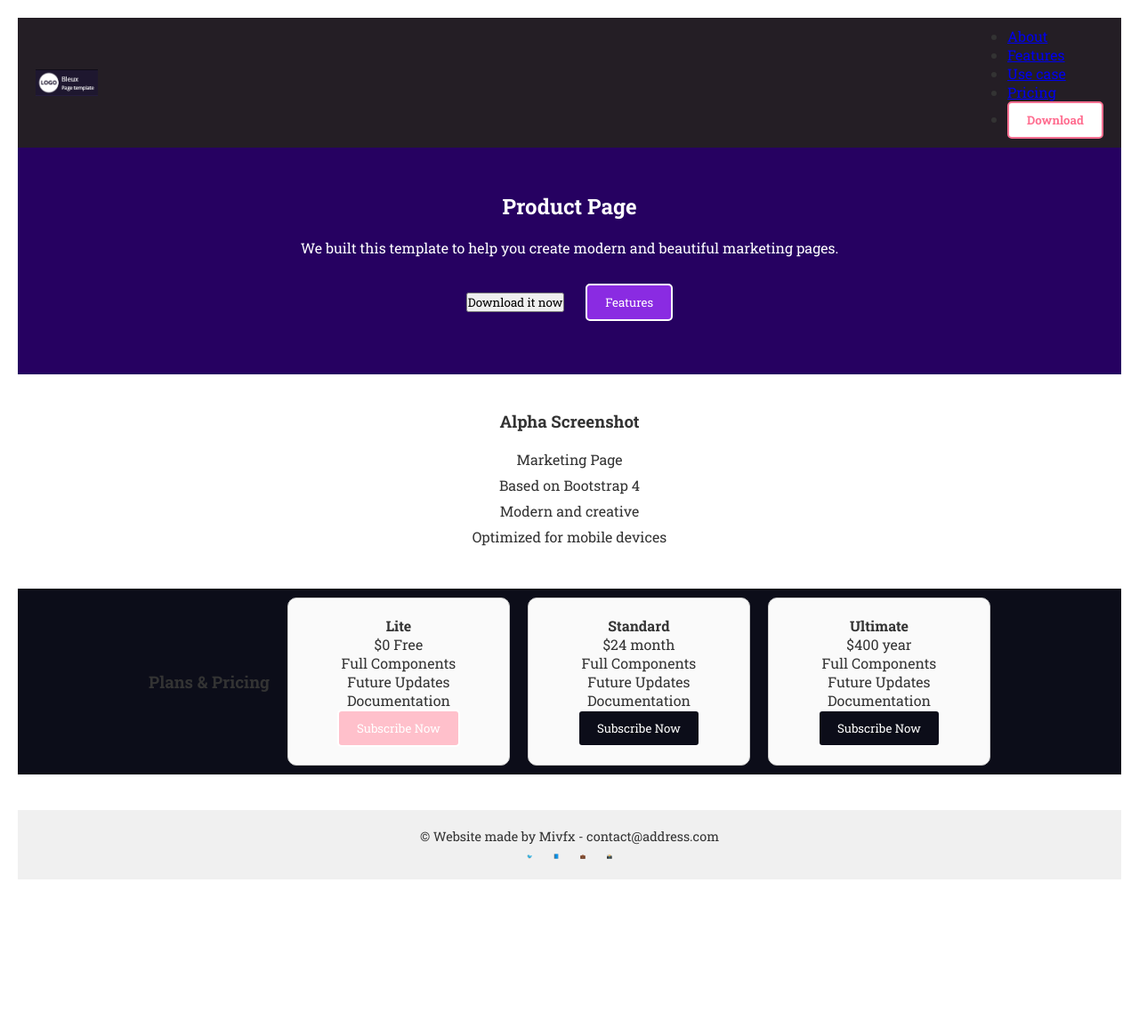
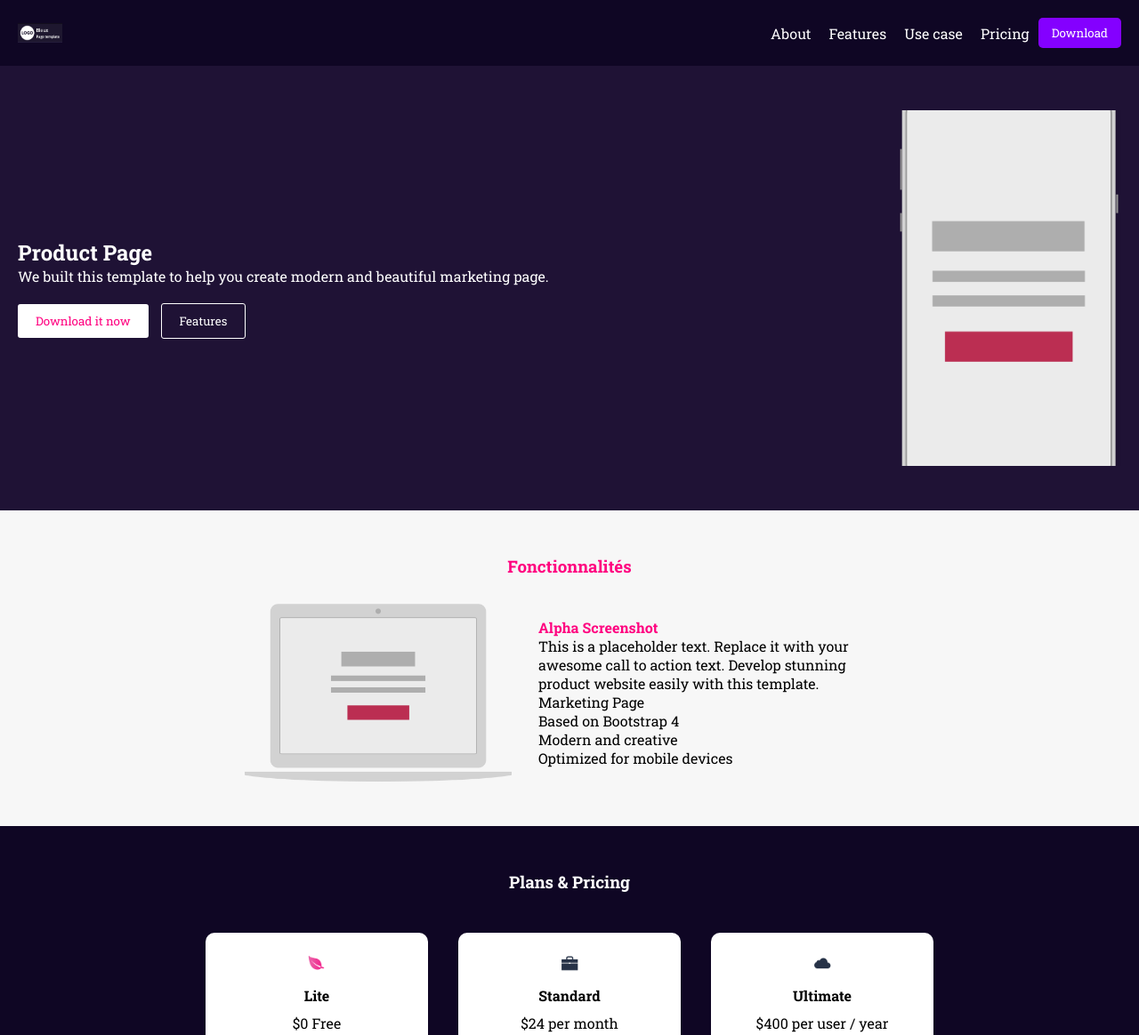
Before and after one commit to LeotookMasterCoder/Proyecto-Bleux, a plain HTML site: page index.html in a window 1280 px wide. Shown: the top 1164 px of the page at 89% size. Before the commit the page ends 1009 px from the top, so only its background shows below. Drawn offline with Linux system fonts and the light colour scheme.

Commit message:
DA Segundo Commit Bleux

```diff
--- a/index.html
+++ b/index.html
@@ -3,62 +3,70 @@
 <head>
   <meta charset="UTF-8" />
   <meta name="viewport" content="width=device-width, initial-scale=1.0"/>
-  <title>Bleux Template</title>
+  <title>Bleux Template Básico</title>
   <link rel="stylesheet" href="styles/archivo.css">
 </head>
 <body>
 
   <nav>
     <img src="assets/img/logo.png" alt="Logo Bleux" class="logo">
-    <ul>
-      <li><a href="#">About</a></li>
-      <li><a href="#">Features</a></li>
-      <li><a href="#">Use case</a></li>
-      <li><a href="#">Pricing</a></li>
-      <li><button class="download-btn">Download</button></li>
-    </ul>
+    <div class="menu">
+      <a href="#">About</a>
+      <a href="#">Features</a>
+      <a href="#">Use case</a>
+      <a href="#">Pricing</a>
+      <button class="download-btn">Download</button>
+    </div>
   </nav>
 
   <header class="producto">
-    <h2>Product Page</h2>
-    <p>We built this template to help you create modern and beautiful marketing pages.</p>
-    <div class="producto-botones">
-      <button class="btn-primario">Download it now</button>
-      <button class="btn-secondario">Features</button>
+    <div class="producto-texto">
+      <h2>Product Page</h2>
+      <p>We built this template to help you create modern and beautiful marketing page.</p>
+      <div class="producto-botones">
+        <button class="btn-descarga">Download it now</button>
+        <button class="btn-secondario">Features</button>
+      </div>
     </div>
+    <div class="producto-imagen"></div>
   </header>
 
   <section class="features">
-    <h3>Alpha Screenshot</h3>
-    <ul>
-      <li>Marketing Page</li>
-      <li>Based on Bootstrap 4</li>
-      <li>Modern and creative</li>
-      <li>Optimized for mobile devices</li>
-    </ul>
+    <h3>Fonctionnalités</h3>
+    <div class="features-contenido">
+      <div class="features-img"></div>
+      <div class="features-texto">
+        <h4>Alpha Screenshot</h4>
+        <p>This is a placeholder text. Replace it with your awesome call to action text. Develop stunning product website easily with this template.</p>
+        <p>Marketing Page<br>Based on Bootstrap 4<br>Modern and creative<br>Optimized for mobile devices</p>
+      </div>
+    </div>
   </section>
 
   <section class="precio">
     <h3>Plans & Pricing</h3>
 
     <div class="pago">
+      <div class="icon-lite"></div>
       <h4>Lite</h4>
       <p>$0 Free</p>
-      <p>Full Components<br>Future Updates<br>Documentation</p>
+      <p>Full Components<br>Future Updates<br>Documentation<br>Customer Support<br>Cool Option</p>
       <button class="btn-subscribete1">Subscribe Now</button>
     </div>
 
     <div class="pago">
+      <div class="icon-standard"></div>
       <h4>Standard</h4>
-      <p> $24 month</p>
-      <p>Full Components<br>Future Updates<br>Documentation</p>
+      <p>$24 per month</p>
+      <p>Full Components<br>Future Updates<br>Documentation<br>Customer Support<br>Cool Option</p>
       <button class="btn-subscribete2">Subscribe Now</button>
     </div>
 
     <div class="pago">
+      <div class="icon-ultimate"></div>
       <h4>Ultimate</h4>
-      <p> $400 year</p>
-      <p>Full Components<br>Future Updates<br>Documentation</p>
+      <p>$400 per user / year</p>
+      <p>Full Components<br>Future Updates<br>Documentation<br>Customer Support<br>Cool Option</p>
       <button class="btn-subscribete2">Subscribe Now</button>
     </div>
   </section>
--- a/styles/archivo.css
+++ b/styles/archivo.css
@@ -8,126 +8,203 @@
 }
 
 body {
-  background-color: #ffffff;
-  color: #333;
-  padding: 20px;
+  background-color: white;
+  color: black;
 }
+
 nav {
   display: flex;
   justify-content: space-between;
-  flex-direction: initial;
   align-items: center;
-  background: #0e070fe7;
-  padding: 10px 20px;
-  flex-wrap: wrap;
+  background-color: #0f0624;
+  padding: 20px;
 }
 
 .logo {
-  height: auto;
-  width: 70px;
-}
-.download-btn {
-  text-decoration: none;
-  color: #333;
-  font-weight: bold;
-  background: none;
-  border: none;
-}
-.producto {
-  text-align: center;
-  padding: 50px 20px;
-  background-color: #260161;
-  color: #ffffff;
+  width: 50px;
 }
 
-.producto p {
-  margin: 20px 0;
+.menu {
+  display: flex;
+  align-items: center;
 }
 
-.producto-botones button {
-  margin: 10px;
+.menu a {
+  text-decoration: none;
+  color: white;
+  margin: 0 10px;
 }
- .precio {
+
+.download-btn {
+  background-color: #8400ff;
+  color: white;
+  border: none;
+  padding: 8px 15px;
+  border-radius: 5px;
+}
+
+.producto {
   display: flex;
   justify-content: space-between;
-  flex-direction: initial;
   align-items: center;
-  background: #0c0d19;
+  background-color: #1f1235;
+  color: white;
+  padding: 50px 20px;
+}
+
+.producto-texto {
+  max-width: 50%;
+}
+
+.producto-botones {
+  margin-top: 20px;
+}
+.btn-descarga {
+  background-color: #ffff;
+  color: #ff007f;
+  border: none;
   padding: 10px 20px;
-  flex-wrap: wrap;
+  border-radius: 3px;
+  margin-right: 10px;
+}
+
+.btn-primario {
+  background-color: #ff007f;
+  color: white;
+  border: none;
+  padding: 10px 20px;
+  border-radius: 3px;
+  margin-right: 10px;
 }
 
 .btn-secondario {
-  background-color: blueviolet;
-  color: #ffffff;
-  border: 2px solid #ffffff;
+  background-color: #1f1235;
+  color: white;
+  border: 1px solid white;
   padding: 10px 20px;
-  border-radius: 5px;
-}
-.download-btn {
-  background-color: white;
-  color: #ff6f91;
-  border: 2px solid #ff6f91;
-  padding: 10px 20px;
-  border-radius: 5px;
-}
-.btn-subscribete1 {
-  background-color: pink;
-  color: #ffffff;
-  border: 2px solid #ffffff;
-  padding: 10px 20px;
-  border-radius: 5px;
-}
-.btn-subscribete2 {
-  background-color: #0c0d19;
-  color: #ffffff;
-  border: 2px solid #ffffff;
-  padding: 10px 20px;
-  border-radius: 5px;
-}
-section {
-  text-align: center;
-  padding: 40px 20px;
+  border-radius: 3px;
 }
 
-.features img {
-  max-width: 100%;
-  height: 40px;
-  margin: 20px;
-  border-radius: 8px;
+.producto-imagen {
+  width: 250px;
+  height: 400px;
+  background-image: url('../assets/img/phone.png');
+  background-size: cover;
+  background-position: center;
 }
 
-.features ul {
-  list-style: none;
-  margin-top: 20px;
+.features {
+  background-color: #f7f7f7;
+  padding: 50px 20px;
+  text-align: center;
 }
 
-.features li {
-  margin: 8px 0;
+.features h3 {
+  color: #ff007f;
 }
+
+.features-contenido {
+  display: flex;
+  justify-content: center;
+  align-items: center;
+  margin-top: 30px;
+}
+
+.features-img {
+  width: 300px;
+  height: 200px;
+  background-image: url('../assets/img/laptop.png');
+  background-size: cover;
+  background-position: center;
+  margin-right: 30px;
+}
+
+.features-texto {
+  max-width: 400px;
+  text-align: left;
+}
+
+.features-texto h4 {
+  color: #ff007f;
+}
+
 .precio {
-  display: flex;
-  flex-wrap: wrap;
-  justify-content: center;
-  gap: 20px;
+  background-color: #0f0624;
+  color: white;
+  text-align: center;
+  padding: 50px 20px;
+}
+
+.precio h3 {
+  margin-bottom: 30px;
 }
 
 .pago {
-  width: 250px;
-  border: 1px solid #ccc;
+  background-color: white;
+  color: black;
   border-radius: 10px;
   padding: 20px;
-  background: #fafafa;
+  margin: 15px;
+  width: 250px;
+  display: inline-block;
 }
+
+.pago h4 {
+  margin: 10px 0;
+}
+
+.pago p {
+  margin: 10px 0;
+}
+
+.btn-subscribete1 {
+  background-color: #ff007f;
+  color: white;
+  border: none;
+  padding: 10px 20px;
+  border-radius: 3px;
+}
+
+.btn-subscribete2 {
+  background-color: #1f1235;
+  color: white;
+  border: none;
+  padding: 10px 20px;
+  border-radius: 3px;
+}
+
+.icon-lite {
+  width: 30px;
+  height: 30px;
+  background-image: url('../assets/img/hoja.png');
+  background-size: contain;
+  margin: 0 auto 10px;
+}
+
+.icon-standard {
+  width: 30px;
+  height: 30px;
+  background-image: url('../assets/img/maletin.png');
+  background-size: contain;
+  margin: 0 auto 10px;
+}
+
+.icon-ultimate {
+  width: 30px;
+  height: 30px;
+  background-image: url('../assets/img/nube.png');
+  background-size: contain;
+  margin: 0 auto 10px;
+}
+
 footer {
   background-color: #f0f0f0;
+  text-align: center;
   padding: 20px;
   margin-top: 40px;
-  text-align: center;
-  font-size: 0.9em;
 }
 
 .redes-sociales span {
-  margin: 10px;
-  font-size: 5px;
+  font-size: 20px;
+  margin: 0 10px;
 }
```
